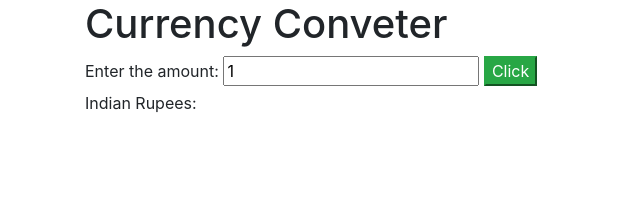
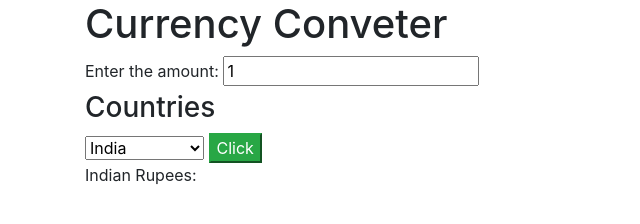
Before and after one commit to smita-raj12/currency-exchange, a website built with webpack: page src/index.html in a window 1280 px wide. Shown: the whole page, without its empty margins (0-640 px from the left). Built offline with nearby package versions, Linux system fonts and the light colour scheme.

Commit message:
add droupdown for selecting different countries

```diff
--- a/src/index.html
+++ b/src/index.html
@@ -8,6 +8,14 @@
     <h1>Currency Conveter</h1>
     <label for="currency">Enter the amount:</label>
     <input id="currency" type="number" value = 1>
+    <h3>Countries</h3>
+    <select id="countries">
+      <option value= "India">India</option>
+      <option value="Libya">Libya</option>
+      <option value="South Sudan">South Sudan</option>
+      <option value="	Syria">	Syria</option>
+      <option value="	Switzerland">	Switzerland</option>
+    </select>
     <button class="btn-success" id="currencycheck">Click</button>
     <div>Indian Rupees:<span id="rupees"></span></div>
     <div class="showErrors"></div>
```
